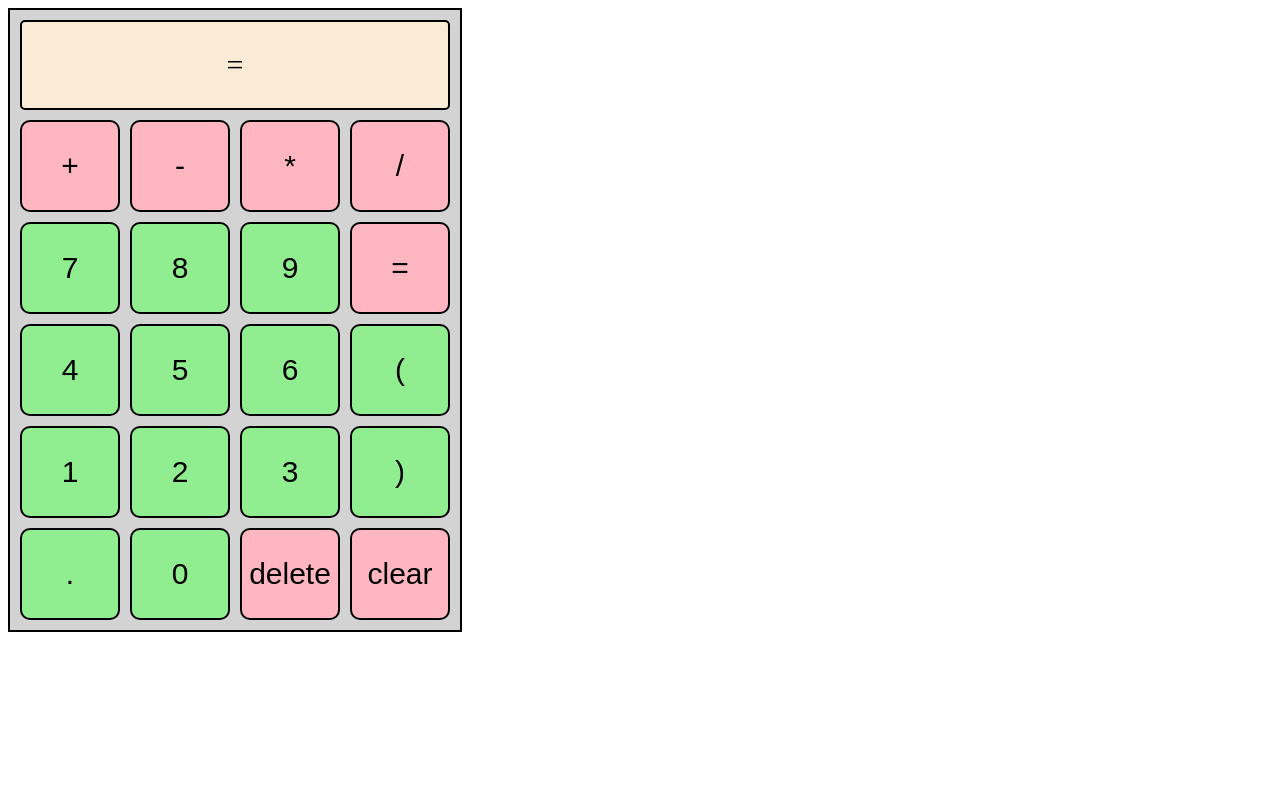
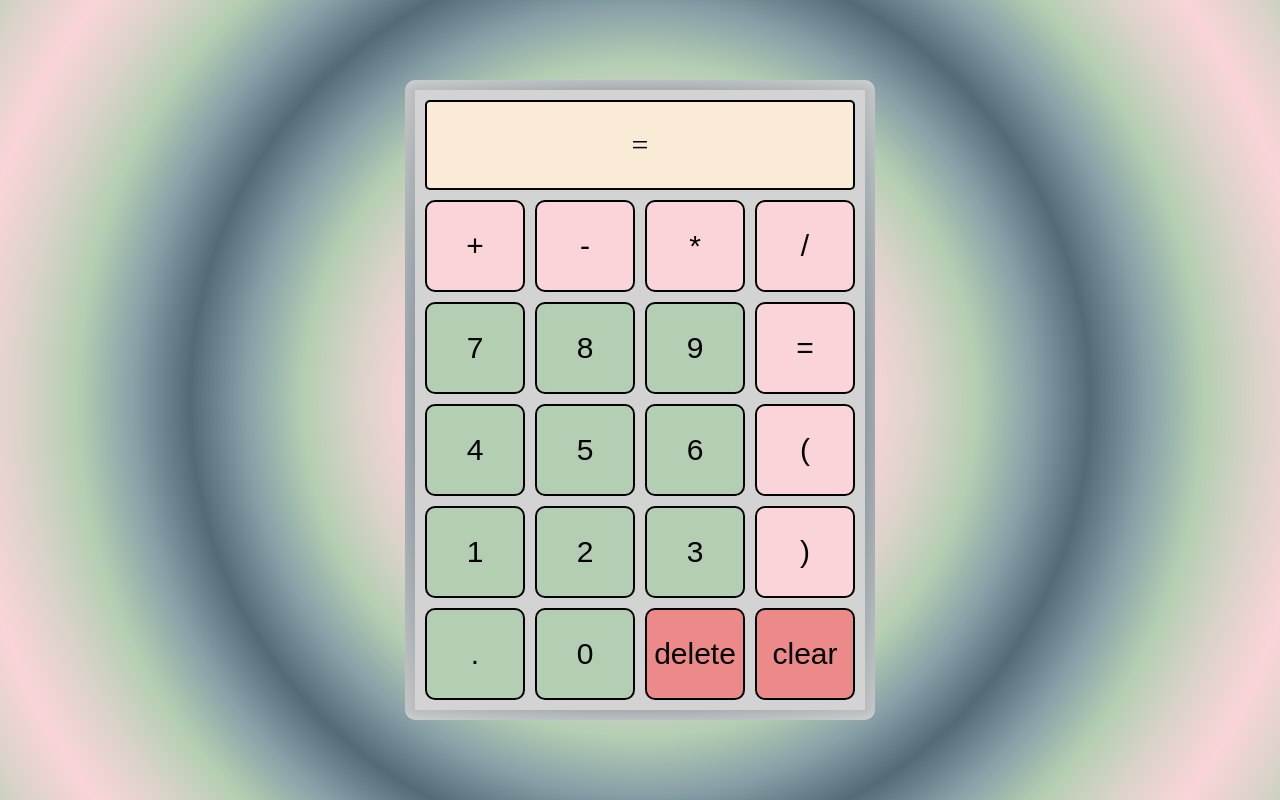
Before and after one commit to erikaa365/calculator, a plain HTML site: page index.html in a window 1280 px wide. Drawn offline with Linux system fonts and the light colour scheme.

Commit message:
Add style

```diff
--- a/index.html
+++ b/index.html
@@ -5,7 +5,7 @@
     <meta http-equiv="X-UA-Compatible" content="IE=edge">
     <meta name="viewport" content="width=device-width, initial-scale=1.0">
     <link rel="stylesheet" href="./style.css">
-    <title>Simple Calculator</title>
+    <title>Simple but cute calculator</title>
 </head>
 <body>
     <div class="header"></div>
@@ -31,11 +31,11 @@
                 <button class="num input">4</button>
                 <button class="num input">5</button>
                 <button class="num input">6</button>
-                <button class="num input">(</button>
+                <button class="oper input">(</button>
                 <button class="num input">1</button>
                 <button class="num input">2</button>
                 <button class="num input">3</button>
-                <button class="num input">)</button>
+                <button class="oper input">)</button>
                 <button class="num input">.</button>
                 <button class="num input">0</button>
                 <button id="delete">delete</button>
--- a/style.css
+++ b/style.css
@@ -1,5 +1,33 @@
+body{
+    display: flex;
+    flex-direction: column;
+    align-items: center;
+    justify-content: space-between;
+    position: absolute;
+    top: 0; bottom: 0; left: 0; right: 0;
+    margin: 0;
+    background: repeating-radial-gradient(circle at 50%, #546A76, #88A0A8, #B4CEB3, #DBD3C9, #FAD4D8,
+            #DBD3C9, #B4CEB3, #88A0A8, #546A76 450px);
+    background-attachment: fixed;
+}
+
+.header, .footer{
+    height: 60px;
+}
+
+.body{
+    width: 100%;
+    height: 100%;
+    display: flex;
+    justify-content: center;
+    align-items: center;
+}
+
 .calculator{
-    border: 2px solid black;
+    border-width: 10px;
+    border-style: solid;
+    border-image: radial-gradient(circle at center, #546A76, rgba(0, 0, 0, 0)) 10%;
+    border-radius: 10px;
     font-size: 30px;
     height: 620px;
     width: 450px;
@@ -36,17 +64,17 @@ button{
     font-size: 30px;
     flex: 1;
     border-radius: 10px;
-    background-color: lightpink;
+    background-color: #FAD4D8;
 }
 
 button:hover{
-    background-color: aquamarine;
+    background-color: #88A0A8;
 }
 
 .num{
-    background-color: lightgreen;
+    background-color: #B4CEB3;
 }
 
-.delete, .clear{
-    background-color: lightcoral;
+#delete, #clear{
+    background-color: rgb(236, 138, 138);
 }
```
